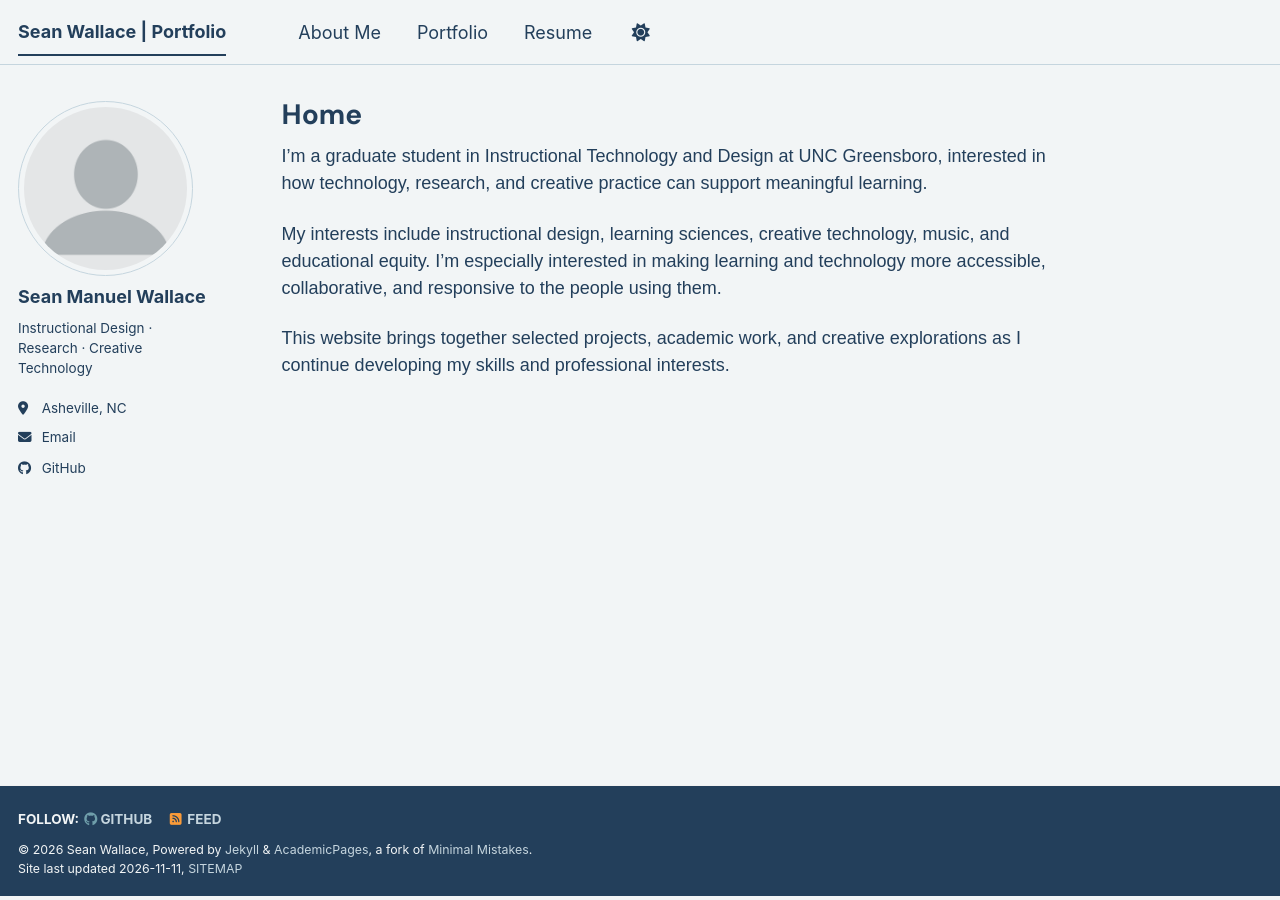
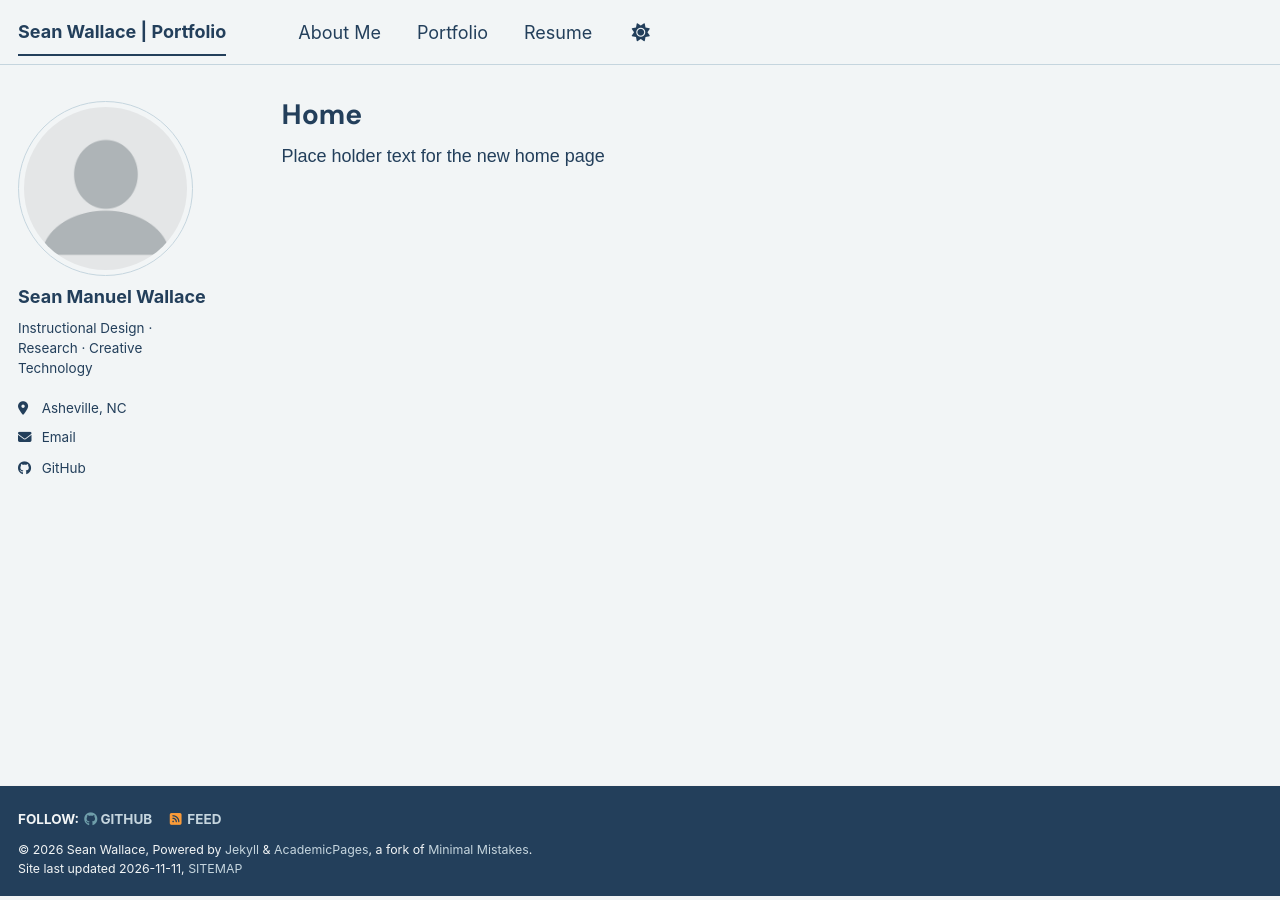
Before and after one commit to seanwallace504/seanwallace504.github.io, a Jekyll site: the page built from _pages/home.md, in a window 1280 px wide. Built offline with Jekyll 4.4.1, drawn with Linux system fonts in a browser that asks for light colours; a style sheet for code colours, icons or effects is not loaded.

Commit message:
Update home.md

```diff
--- a/_pages/home.md
+++ b/_pages/home.md
@@ -3,8 +3,4 @@ permalink: /
 title: "Home"
 author_profile: true
 ---
-I'm a graduate student in Instructional Technology and Design at UNC Greensboro, interested in how technology, research, and creative practice can support meaningful learning.
-
-My interests include instructional design, learning sciences, creative technology, music, and educational equity. I'm especially interested in making learning and technology more accessible, collaborative, and responsive to the people using them.
-
-This website brings together selected projects, academic work, and creative explorations as I continue developing my skills and professional interests.
+Place holder text for the new home page
```
